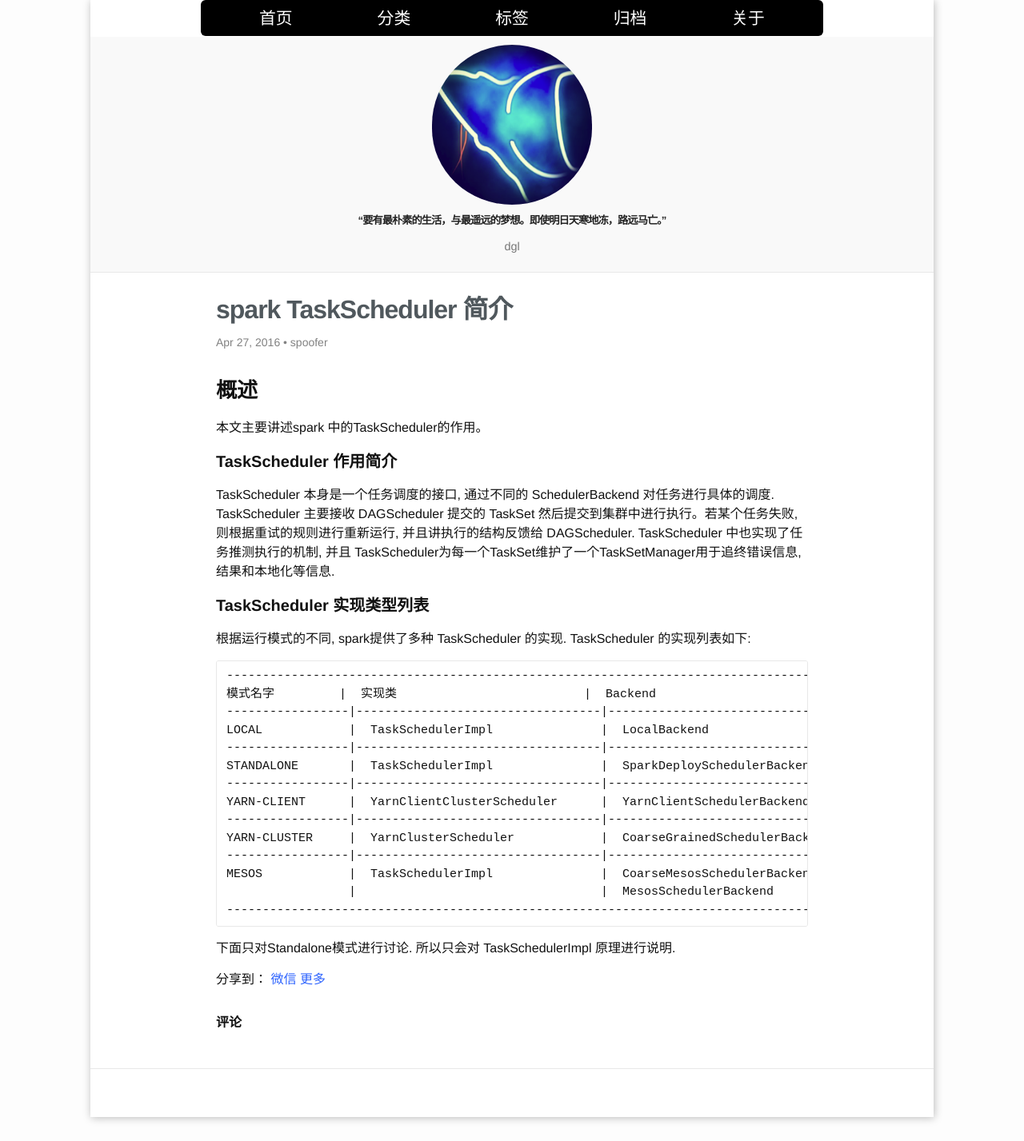
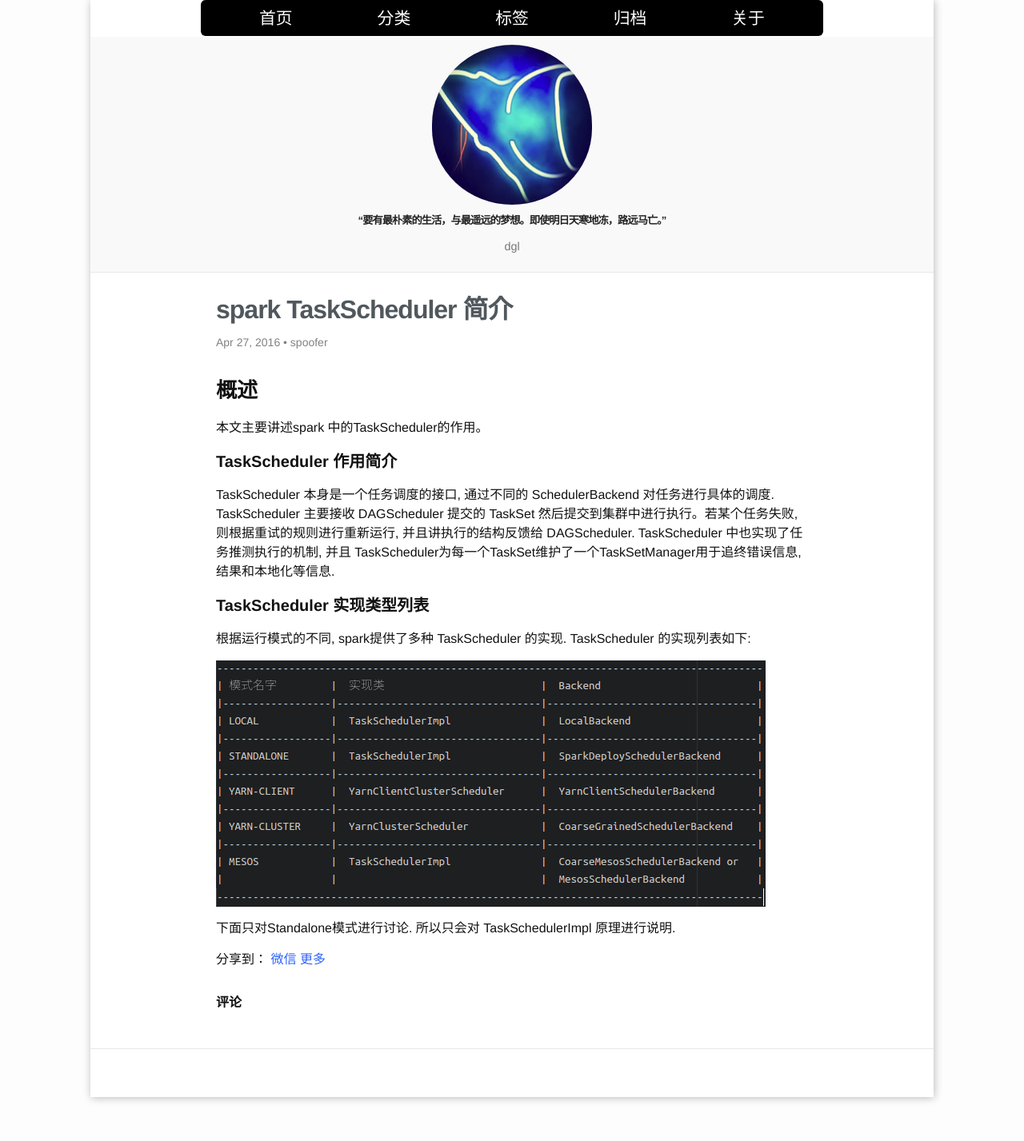
Before and after one commit to TopSpoofer/TopSpoofer.github.io, a Jekyll site: the page built from _posts/2016/04/2016-04-27-spark-TaskScheduler.md, in a window 1280 px wide. Shown: the whole page at 80% size. Built offline with Jekyll 4.4.1, drawn with Linux system fonts in a browser that asks for light colours; comment, search, counter and statistics services are not loaded; after the commit the page ends 1402 px from its top, so only the background shows below that.

Commit message:
部分完成blog

````diff
--- a/_posts/2016/04/2016-04-27-spark-TaskScheduler.md
+++ b/_posts/2016/04/2016-04-27-spark-TaskScheduler.md
@@ -24,21 +24,8 @@
 
 根据运行模式的不同, spark提供了多种 TaskScheduler 的实现. TaskScheduler 的实现列表如下:
 
-```
-----------------------------------------------------------------------------------------
-模式名字         |  实现类                          |  Backend                          |
------------------|----------------------------------|-----------------------------------|
-LOCAL            |  TaskSchedulerImpl               |  LocalBackend                     |
------------------|----------------------------------|-----------------------------------|
-STANDALONE       |  TaskSchedulerImpl               |  SparkDeploySchedulerBackend      |
------------------|----------------------------------|-----------------------------------|
-YARN-CLIENT      |  YarnClientClusterScheduler      |  YarnClientSchedulerBackend       |
------------------|----------------------------------|-----------------------------------|
-YARN-CLUSTER     |  YarnClusterScheduler            |  CoarseGrainedSchedulerBackend    |
------------------|----------------------------------|-----------------------------------|
-MESOS            |  TaskSchedulerImpl               |  CoarseMesosSchedulerBackend or   |
-                 |                                  |  MesosSchedulerBackend            |
------------------------------------------------------------------------------------------
-```
+![taskScheduler.png][1]
 
 下面只对Standalone模式进行讨论. 所以只会对 TaskSchedulerImpl 原理进行说明.
+
+[1]: http://www.spoofer.top/assets/images/2016/04/taskScheduler.png
````
Also changed, not shown: assets/images/2016/04/taskScheduler.png (added).
